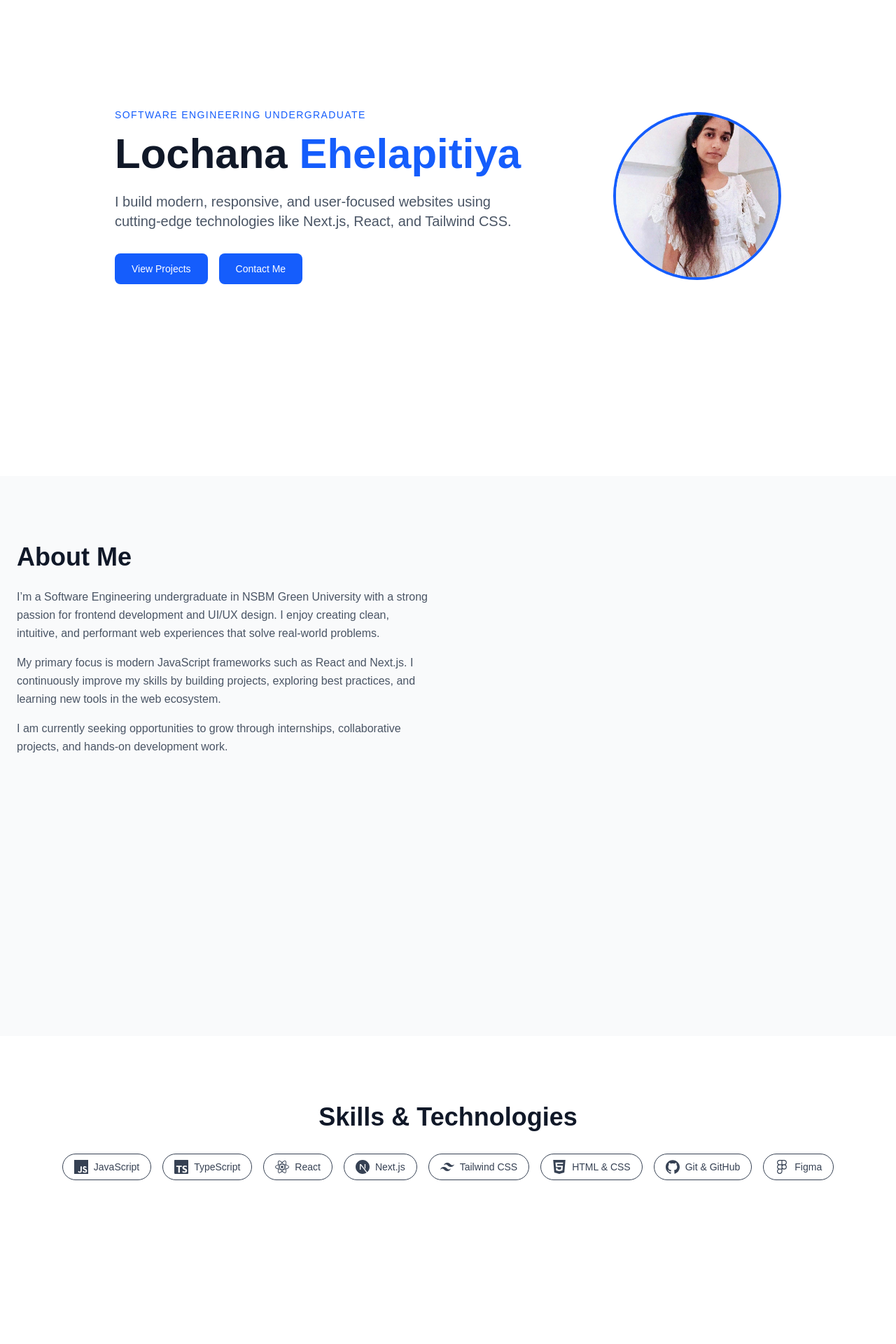
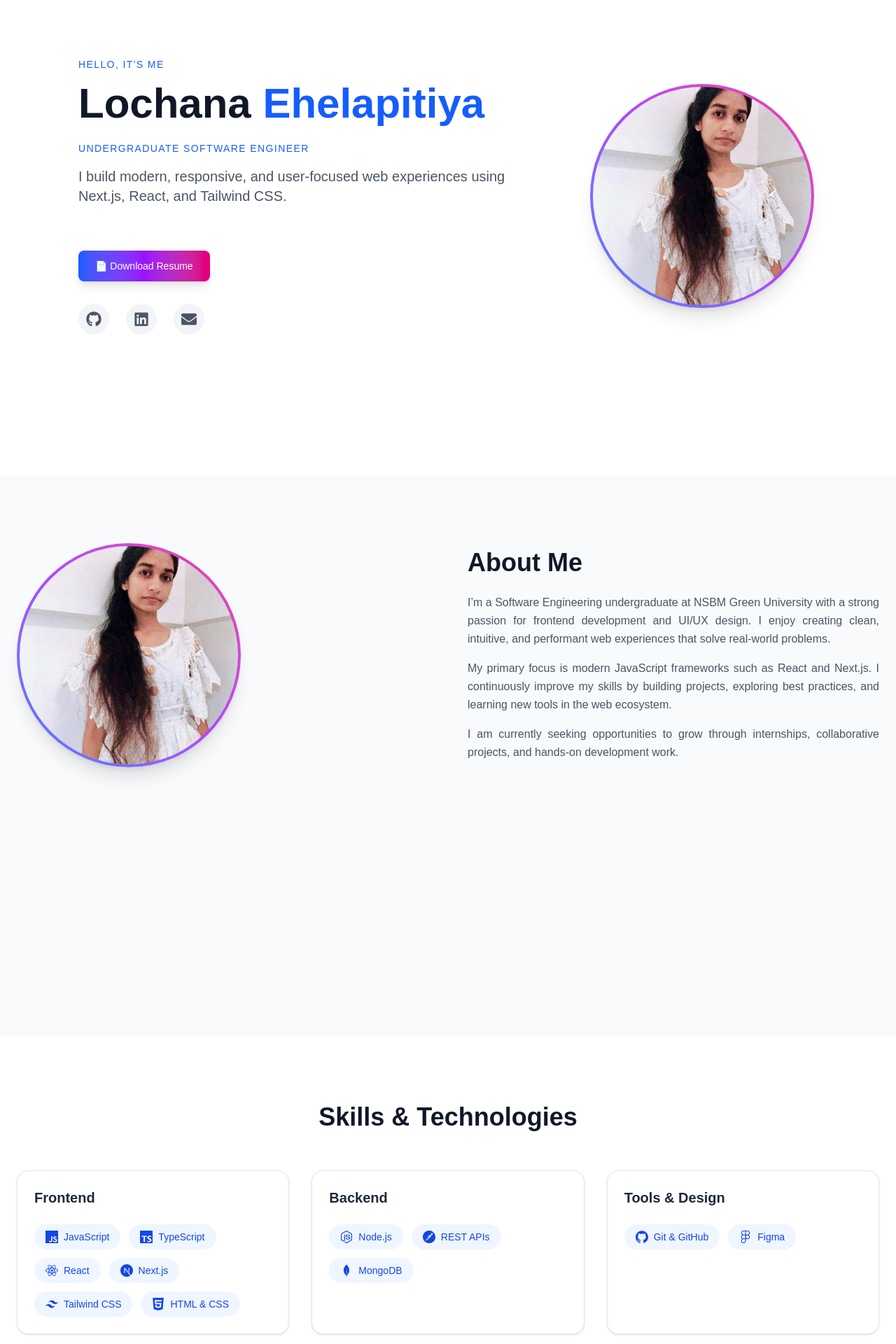
Before and after one commit to lochana2002/portfolio, a Next.js app: page / in a window 1280 px wide. Shown: the part 180-2100 px from the top of the page at 70% size. Built offline with nearby package versions, Linux system fonts and the light colour scheme.

Commit message:
fix:changed Home and About sections

```diff
--- a/app/page.tsx
+++ b/app/page.tsx
@@ -3,7 +3,8 @@
 import Image from "next/image";
 import Navbar from "@/components/Navbar";
 import ProjectCard from "@/components/ProjectCard";
-import { SiJavascript, SiTypescript, SiReact, SiNextdotjs, SiTailwindcss, SiHtml5, SiCss3, SiGithub, SiFigma } from "react-icons/si";
+import { SiJavascript, SiTypescript, SiReact, SiNextdotjs,SiNodedotjs,SiPostman,SiCss3,SiGithub,SiTailwindcss,SiHtml5, SiMongodb,SiFigma,} from "react-icons/si";
+import { FaGithub, FaLinkedin, FaEnvelope } from "react-icons/fa";
 
 export default function Home() {
   return (
@@ -13,80 +14,173 @@ export default function Home() {
   id="home"
   className="min-h-screen flex items-center bg-white dark:bg-gray-900"
 >
-        <div className="max-w-7xl mx-auto px-6 flex flex-col md:flex-row items-center gap-10">
-          {/* Left: Text */}
-          <div className="md:w-2/3">
+  <div className="max-w-7xl mx-auto px-6 flex flex-col-reverse md:flex-row items-center gap-16">
+
+    {/* ================= LEFT : TEXT ================= */}
+    <div className="md:w-2/3 text-center md:text-left">
       <p className="text-sm uppercase tracking-widest text-blue-600 mb-4">
-              Software Engineering Undergraduate
+        Hello, It's me
       </p>
 
       <h1 className="text-4xl md:text-6xl font-bold mb-6 text-gray-900 dark:text-white">
         Lochana <span className="text-blue-600">Ehelapitiya</span>
       </h1>
 
-            <p className="text-lg md:text-xl text-gray-600 dark:text-gray-400 max-w-2xl mb-8">
-              I build modern, responsive, and user-focused websites using
-              cutting-edge technologies like Next.js, React, and Tailwind CSS.
+      <p className="text-sm uppercase tracking-widest text-blue-600 mb-4">
+        Undergraduate Software Engineer
       </p>
 
-            <div className="flex gap-4">
-              <button
-                onClick={() =>
-                  document
-                    .getElementById("projects")
-                    ?.scrollIntoView({ behavior: "smooth" })
-                }
-                className="px-6 py-3 rounded-lg bg-blue-600 text-white text-sm font-medium hover:bg-blue-700 transition"
+      <p className="text-lg md:text-xl text-gray-600 dark:text-gray-400 max-w-2xl mb-10">
+        I build modern, responsive, and user-focused web experiences using
+        Next.js, React, and Tailwind CSS.
+      </p>
+
+      {/* ================= RESUME BUTTON ================= */}
+<a
+  href="/Lochana_Ehelapitiya_Resume.pdf"
+  target="_blank"
+  className="
+    inline-flex items-center gap-2
+    mt-6
+    px-6 py-3
+    rounded-lg
+    text-sm font-medium
+    text-white
+    bg-gradient-to-r from-blue-600 via-purple-600 to-pink-600
+    shadow-lg
+    hover:shadow-xl
+    hover:scale-105
+    transition-all duration-300
+  "
 >
-                View Projects
-              </button>
+  📄 Download Resume
+</a>
 
-              <button
-                onClick={() =>
-                  document
-                    .getElementById("contact")
-                    ?.scrollIntoView({ behavior: "smooth" })
-                }
-                className="px-6 py-3 rounded-lg bg-blue-600 text-white text-sm font-medium hover:bg-blue-700 transition"
+     {/* ================= SOCIAL LINKS ================= */}
+<div className="mt-8 flex justify-center md:justify-start gap-6">
+  {[
+    {
+      href: "https://github.com/lochana2002",
+      icon: <FaGithub size={22} />,
+      label: "GitHub",
+    },
+    {
+      href: "https://linkedin.com/in/YOUR_LINKEDIN",
+      icon: <FaLinkedin size={22} />,
+      label: "LinkedIn",
+    },
+    {
+      href: "mailto:your@email.com",
+      icon: <FaEnvelope size={22} />,
+      label: "Email",
+    },
+  ].map((item) => (
+    <a
+      key={item.label}
+      href={item.href}
+      target="_blank"
+      aria-label={item.label}
+      className="
+        group relative
+        w-11 h-11
+        flex items-center justify-center
+        rounded-full
+        bg-gray-100 dark:bg-gray-800
+        text-gray-600 dark:text-gray-400
+        transition-all duration-300
+        hover:scale-110
+      "
     >
-                Contact Me
-              </button>
-            </div>
+      {/* Gradient Glow */}
+      <span
+        className="
+          absolute inset-0
+          rounded-full
+          bg-gradient-to-tr from-blue-500 via-purple-500 to-pink-500
+          opacity-0
+          blur-lg
+          transition-opacity duration-300
+          group-hover:opacity-70
+        "
+      />
+
+      {/* Icon */}
+      <span className="relative z-10 group-hover:text-white">
+        {item.icon}
+      </span>
+    </a>
+  ))}
 </div>
 
-          {/* Right: Profile Image */}
-          <div className="md:w-1/3 flex justify-center md:justify-end">
-            <div className="w-48 h-48 md:w-60 md:h-60 rounded-full overflow-hidden border-4 border-blue-600">
-              <Image
-                src="/profile.jpg"
+    </div>
+
+    {/* ================= RIGHT : IMAGE ================= */}
+    <div className="md:w-1/3 flex justify-center">
+      <div className="w-64 h-64 md:w-80 md:h-80 rounded-full p-1 bg-gradient-to-tr from-blue-500 via-purple-500 to-pink-500 shadow-xl">
+        <div className="w-full h-full rounded-full overflow-hidden bg-white dark:bg-gray-800">
+          <img
+            src="/profile.jpg"   // put image inside /public folder
             alt="Lochana Ehelapitiya"
-                width={240}
-                height={240}
-                className="object-cover w-full h-full"
+            className="w-full h-full object-cover"
           />
         </div>
       </div>
     </div>
+
+  </div>
 </section>
+{/* ================= ABOUT ================= */}
+<section
+  id="about"
+  className="min-h-screen py-24 bg-gray-50 dark:bg-gray-800"
+>
+  <div className="max-w-7xl mx-auto px-6 grid md:grid-cols-2 gap-14 items-center">
 
-      {/* ================= ABOUT ================= */}
-      <section id="about" className=" min-h-screen py-24 bg-gray-50 dark:bg-gray-800">
-        <div className="max-w-7xl mx-auto px-6 grid md:grid-cols-2 gap-14">
-          <div>
-            <h2 className="text-3xl md:text-4xl font-bold mb-6 text-gray-900 dark:text-white">
+    {/* ================= PROFILE IMAGE (LEFT) ================= */}
+    <div className="flex justify-center md:justify-start">
+      <div
+        className="
+          w-72 h-72 md:w-80 md:h-80
+          rounded-full
+          bg-gradient-to-tr from-blue-500 via-purple-500 to-pink-500
+          p-1
+          shadow-xl
+        "
+      >
+        <div
+          className="
+            w-full h-full
+            rounded-full
+            overflow-hidden
+            bg-white dark:bg-gray-800
+          "
+        >
+          <img
+            src="/profile.jpg"
+            alt="Profile photo"
+            className="w-full h-full object-cover"
+          />
+        </div>
+      </div>
+    </div>
+
+    {/* ================= TEXT CONTENT (RIGHT) ================= */}
+    <div className="text-justify">
+      <h2 className="text-3xl md:text-4xl font-bold mb-6 text-gray-900 dark:text-white text-left">
         About Me
       </h2>
 
       <p className="text-gray-600 dark:text-gray-400 mb-4 leading-relaxed">
-              I’m a Software Engineering undergraduate in NSBM Green University with a strong passion for frontend
-              development and UI/UX design. I enjoy creating clean, intuitive, and
-              performant web experiences that solve real-world problems.
+        I’m a Software Engineering undergraduate at NSBM Green University with a
+        strong passion for frontend development and UI/UX design. I enjoy creating
+        clean, intuitive, and performant web experiences that solve real-world
+        problems.
       </p>
 
       <p className="text-gray-600 dark:text-gray-400 mb-4 leading-relaxed">
-              My primary focus is modern JavaScript frameworks such as React and
-              Next.js. I continuously improve my skills by building projects,
-              exploring best practices, and learning new tools in the web ecosystem.
+        My primary focus is modern JavaScript frameworks such as React and Next.js.
+        I continuously improve my skills by building projects, exploring best
+        practices, and learning new tools in the web ecosystem.
       </p>
 
       <p className="text-gray-600 dark:text-gray-400 leading-relaxed">
@@ -94,34 +188,136 @@ export default function Home() {
         collaborative projects, and hands-on development work.
       </p>
     </div>
+
   </div>
 </section>
 
 {/* ================= SKILLS ================= */}
   <section id="skills" className="min-h-screen py-24 bg-white dark:bg-gray-900">
-  <div className="max-w-7xl mx-auto px-6 text-center">
-    <h2 className="text-3xl md:text-4xl font-bold mb-8 text-gray-900 dark:text-white">
+  <div className="max-w-7xl mx-auto px-6">
+    <h2 className="text-3xl md:text-4xl font-bold mb-14 text-center text-gray-900 dark:text-white">
       Skills & Technologies
     </h2>
 
-    <div className="flex flex-wrap justify-center gap-4">
+    <div className="grid md:grid-cols-3 gap-8">
+      {/* ================= FRONTEND ================= */}
+      <div
+        className="
+          group rounded-2xl p-6
+          bg-white dark:bg-gray-900
+          border border-gray-200 dark:border-gray-700
+          shadow-sm hover:shadow-xl
+          transition-all duration-300
+        "
+      >
+        <h3 className="text-xl font-semibold mb-6 text-gray-800 dark:text-gray-200">
+          Frontend
+        </h3>
+
+        <div className="flex flex-wrap gap-3">
           {[
-        { name: "JavaScript", icon: <SiJavascript size={20} /> },
-        { name: "TypeScript", icon: <SiTypescript size={20} /> },
-        { name: "React", icon: <SiReact size={20} /> },
-        { name: "Next.js", icon: <SiNextdotjs size={20} /> },
-        { name: "Tailwind CSS", icon: <SiTailwindcss size={20} /> },
-        { name: "HTML & CSS", icon: <SiHtml5 size={20} /> },
-        { name: "Git & GitHub", icon: <SiGithub size={20} /> },
-        { name: "Figma", icon: <SiFigma size={20} /> },
+            { name: "JavaScript", icon: <SiJavascript size={18} /> },
+            { name: "TypeScript", icon: <SiTypescript size={18} /> },
+            { name: "React", icon: <SiReact size={18} /> },
+            { name: "Next.js", icon: <SiNextdotjs size={18} /> },
+            { name: "Tailwind CSS", icon: <SiTailwindcss size={18} /> },
+            { name: "HTML & CSS", icon: <SiHtml5 size={18} /> },
           ].map((skill) => (
             <span
               key={skill.name}
-          className="flex items-center gap-2 px-4 py-2 text-sm rounded-full bg-white dark:bg-gray-900 border dark:border-gray-700 text-gray-700 dark:text-gray-300"
+              className="
+                flex items-center gap-2
+                px-4 py-2 text-sm font-medium
+                rounded-full
+                bg-blue-50 text-blue-700
+                dark:bg-blue-900/30 dark:text-blue-300
+                transition
+                group-hover:scale-[1.02]
+              "
             >
-          {skill.icon} {skill.name}
+              {skill.icon}
+              {skill.name}
             </span>
           ))}
+        </div>
+      </div>
+
+      {/* ================= BACKEND ================= */}
+      <div
+        className="
+          group rounded-2xl p-6
+          bg-white dark:bg-gray-900
+          border border-gray-200 dark:border-gray-700
+          shadow-sm hover:shadow-xl
+          transition-all duration-300
+        "
+      >
+        <h3 className="text-xl font-semibold mb-6 text-gray-800 dark:text-gray-200">
+          Backend
+        </h3>
+
+        <div className="flex flex-wrap gap-3">
+          {[
+            { name: "Node.js", icon: <SiNodedotjs size={18} /> },
+            { name: "REST APIs", icon: <SiPostman size={18} /> },
+            { name: "MongoDB", icon: <SiMongodb size={18} /> },
+          ].map((skill) => (
+            <span
+              key={skill.name}
+              className="
+                flex items-center gap-2
+                px-4 py-2 text-sm font-medium
+                rounded-full
+                bg-blue-50 text-blue-700
+                dark:bg-blue-900/30 dark:text-blue-300
+                transition
+                group-hover:scale-[1.02]
+              "
+            >
+              {skill.icon}
+              {skill.name}
+            </span>
+          ))}
+        </div>
+      </div>
+
+      {/* ================= TOOLS & DESIGN ================= */}
+      <div
+        className="
+          group rounded-2xl p-6
+          bg-white dark:bg-gray-900
+          border border-gray-200 dark:border-gray-700
+          shadow-sm hover:shadow-xl
+          transition-all duration-300
+        "
+      >
+        <h3 className="text-xl font-semibold mb-6 text-gray-800 dark:text-gray-200">
+          Tools & Design
+        </h3>
+
+        <div className="flex flex-wrap gap-3">
+          {[
+            { name: "Git & GitHub", icon: <SiGithub size={18} /> },
+            { name: "Figma", icon: <SiFigma size={18} /> },
+          ].map((skill) => (
+            <span
+              key={skill.name}
+              className="
+                flex items-center gap-2
+                px-4 py-2 text-sm font-medium
+                rounded-full
+                bg-blue-50 text-blue-700
+                dark:bg-blue-900/30 dark:text-blue-300
+                transition
+                group-hover:scale-[1.02]
+              "
+            >
+              {skill.icon}
+              {skill.name}
+            </span>
+          ))}
+        </div>
+      </div>
     </div>
   </div>
 </section>
@@ -160,17 +356,9 @@ export default function Home() {
         github="https://github.com/YOUR_USERNAME/portfolio"
         image="/images/projects/portfolio.jpg"
       />
-      <ProjectCard
-        title="Another Project"
-        description="Sample project description."
-        tech={["React", "API"]}
-        github="https://github.com/YOUR_USERNAME/another-project"
-        image="/images/projects/another.jpg"
-      />
     </div>
   </div>
 </section>
-
 
       {/* ================= CONTACT ================= */}
       <section id="contact" className="min-h-screen py-24 bg-gray-50 dark:bg-gray-900">
--- a/components/Footer.tsx
+++ b/components/Footer.tsx
@@ -1,8 +1,10 @@
 export default function Footer() {
   return (
     <footer className="mt-20">
-      <div className="max-w-7xl mx-auto px-6 py-10 text-sm text-gray-500 flex flex-col md:flex-row justify-between gap-4">
-        <p>© {new Date().getFullYear()} Lochana Ehelapitiya. All rights reserved.</p>
+      <div className="max-w-7xl mx-auto px-6 py-10 text-sm text-gray-500 flex justify-center">
+        <p className="text-center">
+          © {new Date().getFullYear()} Lochana Ehelapitiya. All rights reserved.
+        </p>
       </div>
     </footer>
   );
--- a/components/ProjectCard.tsx
+++ b/components/ProjectCard.tsx
@@ -7,7 +7,7 @@ type ProjectCardProps = {
   tech: string[];
   github: string;
   live?: string;
-  image: string; // new prop for project image
+  image: string;
 };
 
 export default function ProjectCard({
@@ -19,39 +19,75 @@ export default function ProjectCard({
   image,
 }: ProjectCardProps) {
   return (
-    <div className="border rounded-xl overflow-hidden hover:shadow-lg transition bg-white dark:bg-gray-800">
-      {/* Project Image */}
-      <div className="relative w-full h-48">
+    <div
+      className="
+        group relative rounded-2xl overflow-hidden
+        bg-white dark:bg-gray-900
+        border border-gray-200 dark:border-gray-700
+        shadow-sm hover:shadow-xl
+        transition-all duration-300
+      "
+    >
+      {/* Image */}
+      <div className="relative h-52 overflow-hidden">
         <Image
           src={image}
           alt={title}
           fill
-          className="object-cover"
+          className="
+            object-cover
+            transition-transform duration-500
+            group-hover:scale-110
+          "
+        />
+
+        {/* Image overlay */}
+        <div
+          className="
+            absolute inset-0
+            bg-gradient-to-t from-black/70 via-black/20 to-transparent
+            opacity-0 group-hover:opacity-100
+            transition-opacity duration-300
+          "
         />
       </div>
 
       {/* Content */}
-      <div className="p-6">
-        <h3 className="text-xl font-semibold mb-2 text-gray-900 dark:text-white">{title}</h3>
+      <div className="p-6 text-left">
+        <h3 className="text-lg font-semibold text-gray-900 dark:text-white mb-2">
+          {title}
+        </h3>
 
-        <p className="text-gray-600 dark:text-gray-400 text-sm mb-4">{description}</p>
+        <p className="text-sm text-gray-600 dark:text-gray-400 mb-4 leading-relaxed">
+          {description}
+        </p>
 
-        <div className="flex flex-wrap gap-2 mb-4">
+        {/* Tech stack */}
+        <div className="flex flex-wrap gap-2 mb-5">
           {tech.map((item) => (
             <span
               key={item}
-              className="text-xs px-3 py-1 rounded-full bg-gray-100 dark:bg-gray-900 text-gray-700 dark:text-gray-300"
+              className="
+                text-xs font-medium
+                px-3 py-1 rounded-full
+                bg-blue-50 text-blue-700
+                dark:bg-blue-900/30 dark:text-blue-300
+              "
             >
               {item}
             </span>
           ))}
         </div>
 
-        <div className="flex gap-4 text-sm font-medium">
+        {/* Links */}
+        <div className="flex items-center gap-4 text-sm font-medium">
           <Link
             href={github}
             target="_blank"
-            className="text-blue-600 hover:underline"
+            className="
+              text-blue-600 dark:text-blue-400
+              hover:underline underline-offset-4
+            "
           >
             GitHub →
           </Link>
@@ -60,7 +96,11 @@ export default function ProjectCard({
             <Link
               href={live}
               target="_blank"
-              className="text-gray-700 dark:text-gray-300 hover:underline"
+              className="
+                text-gray-700 dark:text-gray-300
+                hover:text-blue-600 dark:hover:text-blue-400
+                transition
+              "
             >
               Live Demo →
             </Link>
```
Lines whose indentation alone changed are shown as unchanged.
